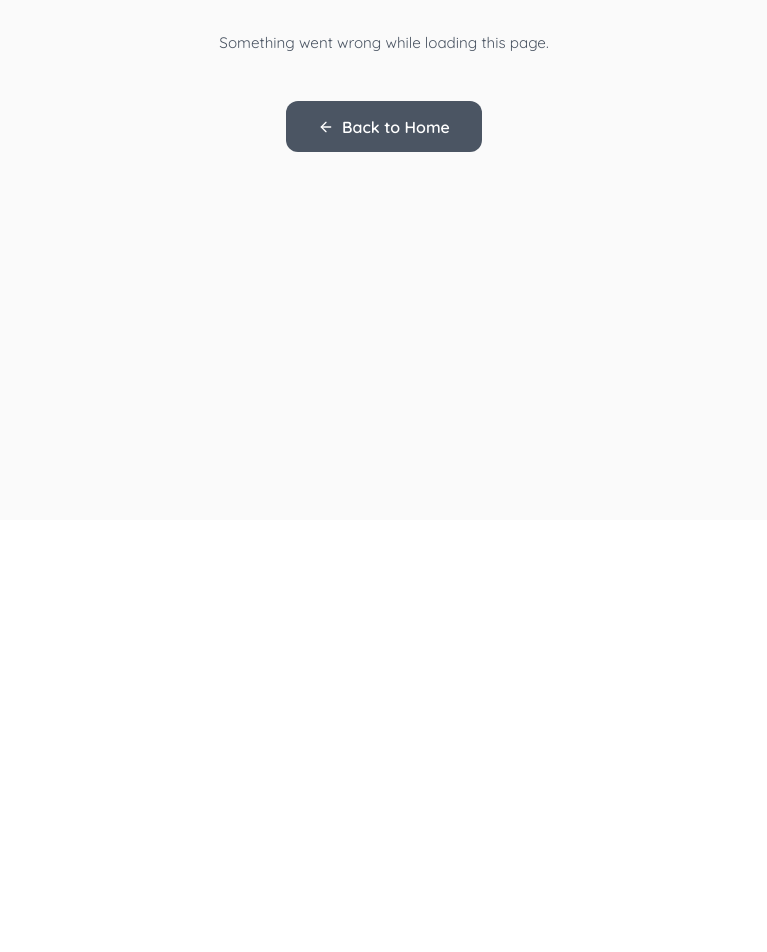
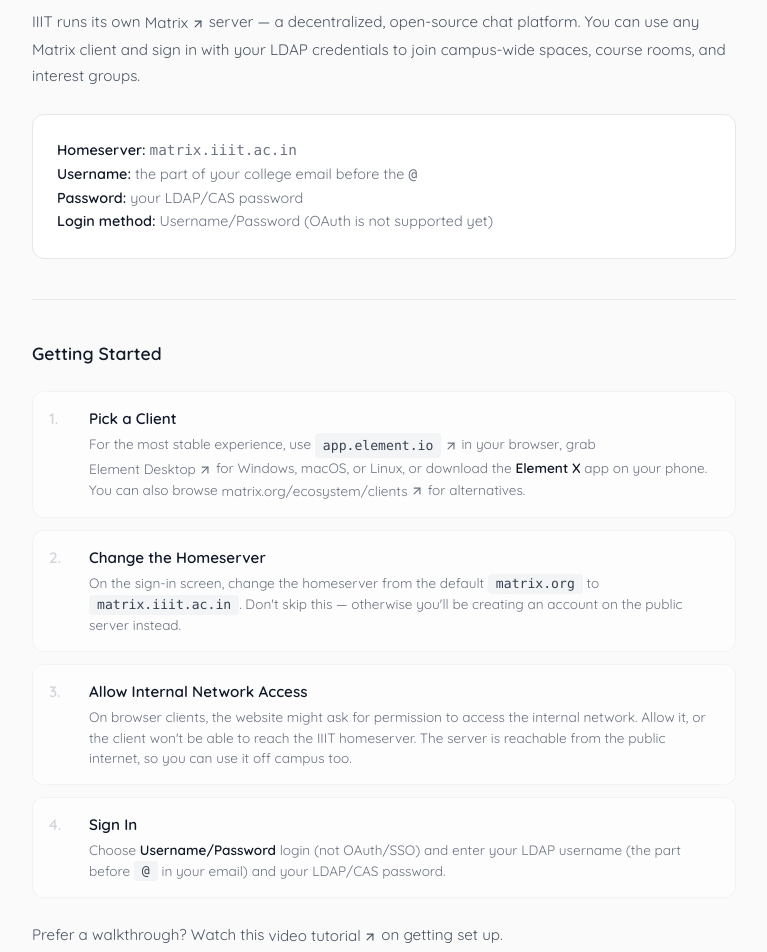
Before and after one commit to sanyamseac/itp, a SvelteKit app: page /matrix in a window 1280 px wide. Before the commit this address had no page. Shown: the part 280-1232 px from the top of the page, without its empty margins (256-1023 px from the left). Before the commit the page ends 800 px from the top, so only its background shows below. Built offline with nearby package versions, Linux system fonts and the light colour scheme.

Commit message:
Add Matrix chat section and collaborators

```diff
--- a/src/routes/+page.svelte
+++ b/src/routes/+page.svelte
@@ -24,6 +24,13 @@
 			redirectUrl: 'https://passwordreset.iiit.ac.in',
 			gradient: 'from-violet-50 via-purple-50/50 to-fuchsia-50',
 			viewName: 'card-passwordreset'
+		},
+		{
+			slug: 'matrix',
+			title: 'Matrix Chat',
+			redirectUrl: 'https://app.element.io',
+			gradient: 'from-green-50 via-emerald-50/50 to-teal-50',
+			viewName: 'card-matrix'
 		},
 		{
 			slug: 'wifi',
--- a/src/routes/about/+page.svelte
+++ b/src/routes/about/+page.svelte
@@ -43,8 +43,45 @@
 
 		<div class="section-divider"></div>
 
-		<h2>Contributors</h2>
-		<p>None as of now.</p>
+		<h2>Collaborators</h2>
+		<ul class="step-list">
+			<li class="step-item">
+				<div class="step-title">Abhyudit "Norman" Singh</div>
+				<div class="step-desc">
+					<a href="mailto:abhyudit.singh@research.iiit.ac.in" class="inline-link">
+						abhyudit.singh@research.iiit.ac.in <ArrowUpRight size={14} />
+					</a>
+					·
+					<a href="https://github.com/bitmap4" target="_blank" rel="noopener noreferrer" class="inline-link">
+						@bitmap4 <ArrowUpRight size={14} />
+					</a>
+				</div>
+			</li>
+			<li class="step-item">
+				<div class="step-title">Ishaan Romil</div>
+				<div class="step-desc">
+					<a href="mailto:ishaan.romil@research.iiit.ac.in" class="inline-link">
+						ishaan.romil@research.iiit.ac.in <ArrowUpRight size={14} />
+					</a>
+					·
+					<a href="https://github.com/Fane1824" target="_blank" rel="noopener noreferrer" class="inline-link">
+						@Fane1824 <ArrowUpRight size={14} />
+					</a>
+				</div>
+			</li>
+			<li class="step-item">
+				<div class="step-title">Manasi Mundada</div>
+				<div class="step-desc">
+					<a href="mailto:manasi.mundada@students.iiit.ac.in" class="inline-link">
+						manasi.mundada@students.iiit.ac.in <ArrowUpRight size={14} />
+					</a>
+					·
+					<a href="https://github.com/manasimundada" target="_blank" rel="noopener noreferrer" class="inline-link">
+						@manasimundada <ArrowUpRight size={14} />
+					</a>
+				</div>
+			</li>
+		</ul>
 
 		<div class="section-divider"></div>
 
--- /dev/null
+++ b/src/routes/matrix/+page.svelte
@@ -0,0 +1,218 @@
+<script lang="ts">
+	import { goto } from '$app/navigation';
+	import { ArrowLeft, ArrowUpRight } from '@lucide/svelte';
+
+	function openElement() {
+		window.open('https://app.element.io', '_blank', 'noopener,noreferrer');
+	}
+</script>
+
+<svelte:head>
+	<title>Matrix | IIIT Hyderabad Intro to Portals Guide</title>
+	<meta name="description" content="IIIT Hyderabad's self-hosted Matrix chat server — sign in with LDAP, join community spaces, course rooms, and interest groups." />
+</svelte:head>
+
+<div class="detail-overlay" style="view-transition-name: card-matrix">
+	<div class="detail-content">
+		<button class="back-link" onclick={() => goto('/')} aria-label="Go back">
+			<ArrowLeft size={16} /> Back
+		</button>
+
+		<h1>Matrix Chat</h1>
+		<p class="subtitle">IIIT's self-hosted messaging platform</p>
+
+		<div class="section-divider"></div>
+
+		<p>
+			IIIT runs its own <a href="https://matrix.org" target="_blank" rel="noopener noreferrer" class="inline-link">Matrix <ArrowUpRight size={14} /></a>
+			server — a decentralized, open-source chat platform. You can use any Matrix client
+			and sign in with your LDAP credentials to join campus-wide spaces, course rooms,
+			and interest groups.
+		</p>
+
+		<div class="info-box">
+			<p>
+				<strong>Homeserver:</strong> <code>matrix.iiit.ac.in</code><br />
+				<strong>Username:</strong> the part of your college email before the <code>@</code><br />
+				<strong>Password:</strong> your LDAP/CAS password<br />
+				<strong>Login method:</strong> Username/Password (OAuth is not supported yet)
+			</p>
+		</div>
+
+		<div class="section-divider"></div>
+
+		<h2>Getting Started</h2>
+
+		<ol class="step-list">
+			<li class="step-item">
+				<div class="step-title">Pick a Client</div>
+				<div class="step-desc">
+					For the most stable experience, use
+					<a href="https://app.element.io" target="_blank" rel="noopener noreferrer" class="inline-link">
+						<code>app.element.io</code>
+						<ArrowUpRight size={14} />
+					</a>
+					in your browser, grab
+					<a href="https://element.io/download" target="_blank" rel="noopener noreferrer" class="inline-link">
+						Element Desktop
+						<ArrowUpRight size={14} />
+					</a>
+					for Windows, macOS, or Linux, or download the <strong>Element X</strong> app on your
+					phone. You can also browse
+					<a href="https://matrix.org/ecosystem/clients" target="_blank" rel="noopener noreferrer" class="inline-link">
+						matrix.org/ecosystem/clients
+						<ArrowUpRight size={14} />
+					</a>
+					for alternatives.
+				</div>
+			</li>
+			<li class="step-item">
+				<div class="step-title">Change the Homeserver</div>
+				<div class="step-desc">
+					On the sign-in screen, change the homeserver from the default
+					<code>matrix.org</code> to <code>matrix.iiit.ac.in</code>. Don't skip this — otherwise
+					you'll be creating an account on the public server instead.
+				</div>
+			</li>
+			<li class="step-item">
+				<div class="step-title">Allow Internal Network Access</div>
+				<div class="step-desc">
+					On browser clients, the website might ask for permission to access the internal
+					network. Allow it, or the client won't be able to reach the IIIT homeserver. The
+					server is reachable from the public internet, so you can use it off campus too.
+				</div>
+			</li>
+			<li class="step-item">
+				<div class="step-title">Sign In</div>
+				<div class="step-desc">
+					Choose <strong>Username/Password</strong> login (not OAuth/SSO) and enter your LDAP
+					username (the part before <code>@</code> in your email) and your LDAP/CAS password.
+				</div>
+			</li>
+		</ol>
+
+		<p>
+			Prefer a walkthrough? Watch this
+			<a href="https://www.youtube.com/watch?v=dzCMZwZVqLw" target="_blank" rel="noopener noreferrer" class="inline-link">
+				video tutorial
+				<ArrowUpRight size={14} />
+			</a>
+			on getting set up.
+		</p>
+
+		<div class="section-divider"></div>
+
+		<h2>Spaces</h2>
+		<p>
+			The Interests space is listed in the public room directory, so you can find it by
+			searching in your client. The Community space and course rooms aren't listed since
+			they're student-only — use the links below to join those:
+		</p>
+
+		<div class="domain-grid">
+			<div class="domain-card">
+				<h3>
+					<a href="https://matrix.to/#/#community:matrix.iiit.ac.in" target="_blank" rel="noopener noreferrer" class="inline-link">
+						Community Space <ArrowUpRight size={14} />
+					</a>
+				</h3>
+				<p>
+					Helpful groups like <strong>Cab Sharing</strong> (find cabs to and from the railway
+					station, airport, etc.), <strong>Buy/Sell/Rent</strong>, <strong>Jobs/Internships/Freelancing</strong>,
+					<strong>Lost and Found</strong>, and <strong>Common Room</strong> — home to plenty of
+					random discussions about developments in college, elective recommendations, and more.
+					There are plenty of others, so feel free to explore.
+				</p>
+			</div>
+			<div class="domain-card">
+				<h3>
+					<a href="https://matrix.to/#/#m26-courses:matrix.iiit.ac.in" target="_blank" rel="noopener noreferrer" class="inline-link">
+						M'26 Course Rooms <ArrowUpRight size={14} />
+					</a>
+				</h3>
+				<p>
+					Rooms for each course, with TAs present. It's an unofficial platform you can use to
+					communicate with TAs, receive course updates, and discuss coursework — though official
+					announcements will still be sent on Moodle as well.
+				</p>
+			</div>
+			<div class="domain-card">
+				<h3>
+					<a href="https://matrix.to/#/#interests:matrix.iiit.ac.in" target="_blank" rel="noopener noreferrer" class="inline-link">
+						Interests Space <ArrowUpRight size={14} />
+					</a>
+				</h3>
+				<p>
+					Groups for a variety of interests — books, movies, food, comics, games, Roblox, anime,
+					and basically anything else. This one's public, so you can also find it by searching
+					the room directory. Want something added? Just message the space mods.
+				</p>
+			</div>
+		</div>
+
+		<div class="section-divider"></div>
+
+		<h2>Privacy &amp; Encryption</h2>
+		<p>
+			The Matrix protocol allows server admins to see users, the groups they are part of, and
+			message metadata (from, to, time) — but not message contents, <strong>unless the chat is
+			unencrypted</strong>. Administrators can access unencrypted chats via the database, so use
+			encrypted chats as much as possible.
+		</p>
+
+		<div class="info-box" style="border-color: #fde68a; background: #fffbeb;">
+			<p>
+				<strong>Important:</strong> For encrypted chats (outside groups), there is <strong>no way</strong>
+				to retrieve your messages if you lose your backup key. Take utmost care of it.
+			</p>
+		</div>
+
+		<div class="section-divider"></div>
+
+		<h2>Storage &amp; Backups</h2>
+		<p>Matrix stores everything on the server (encrypted), so a few limits keep storage in check:</p>
+
+		<ol class="step-list">
+			<li class="step-item">
+				<div class="step-title">Media Is Deleted After 7 Days</div>
+				<div class="step-desc">
+					Any uploaded media is deleted after 7 days — download and save important files to
+					your device. This window may be extended to 30 days in the future based on usage,
+					but that's not a guarantee.
+				</div>
+			</li>
+			<li class="step-item">
+				<div class="step-title">Text Messages Are Kept</div>
+				<div class="step-desc">
+					Text messages won't be deleted for at least 1 year, unless there's some important
+					reason to do so.
+				</div>
+			</li>
+			<li class="step-item">
+				<div class="step-title">Keep Your Own Backups</div>
+				<div class="step-desc">
+					Server-side backups are still being set up. Most clients cache messages on your
+					device, but keep your own backup of sensitive messages just in case.
+				</div>
+			</li>
+		</ol>
+
+		<div class="section-divider"></div>
+
+		<h2>Questions?</h2>
+		<p>
+			Any questions related to Matrix or the IIIT server can be sent to
+			<strong>Sanyam</strong> or <strong>Vedant</strong>, who have deployed the service.
+		</p>
+
+		<div style="margin-top: 2rem; display: flex; flex-direction: column; align-items: flex-start;">
+			<button class="cta-btn" onclick={openElement}>
+				Open Element Web
+				<ArrowUpRight size={16} />
+			</button>
+			<p style="margin-top: 0.5rem; font-size: 0.8rem; color: #9ca3af;">
+				Opens app.element.io in a new tab
+			</p>
+		</div>
+	</div>
+</div>
```
